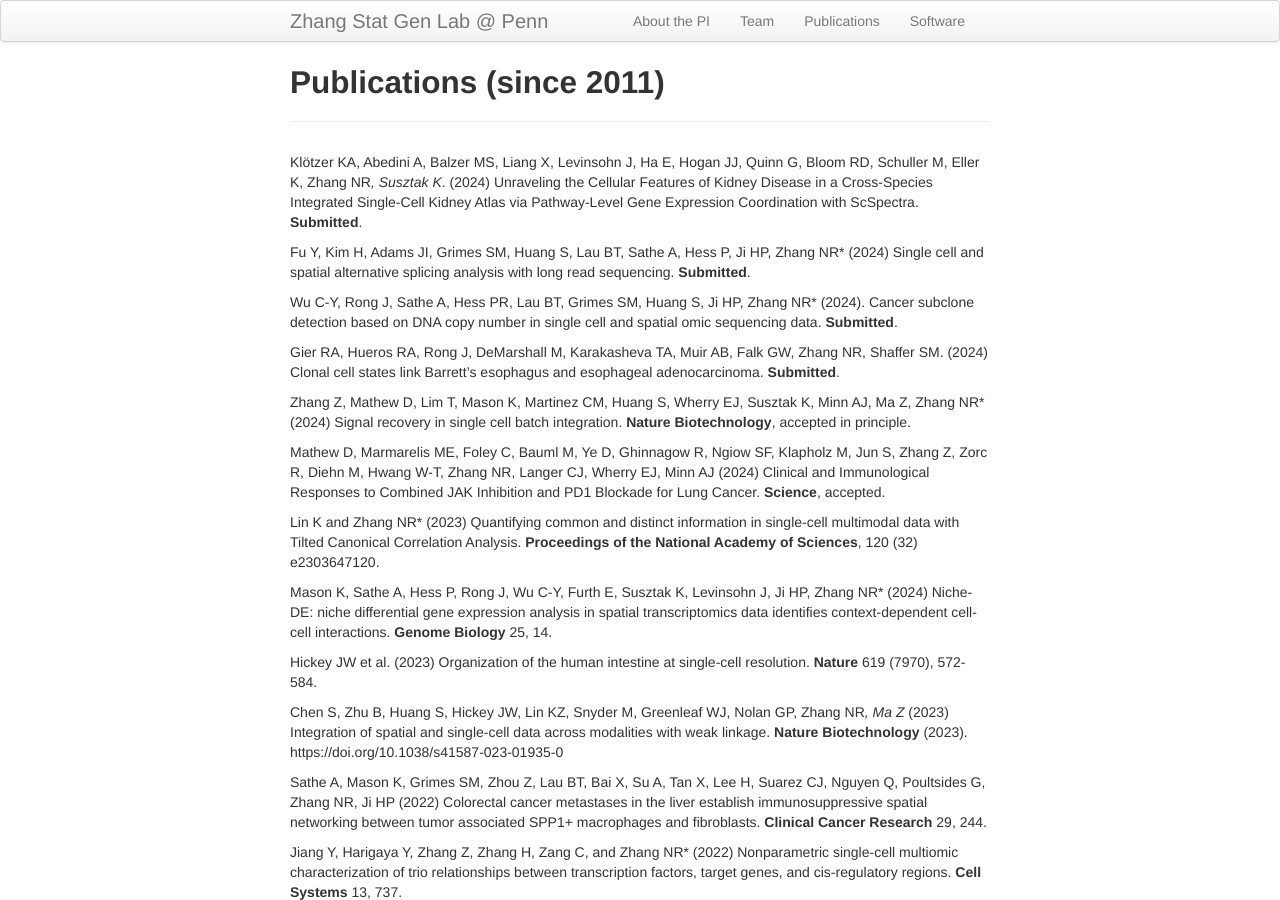
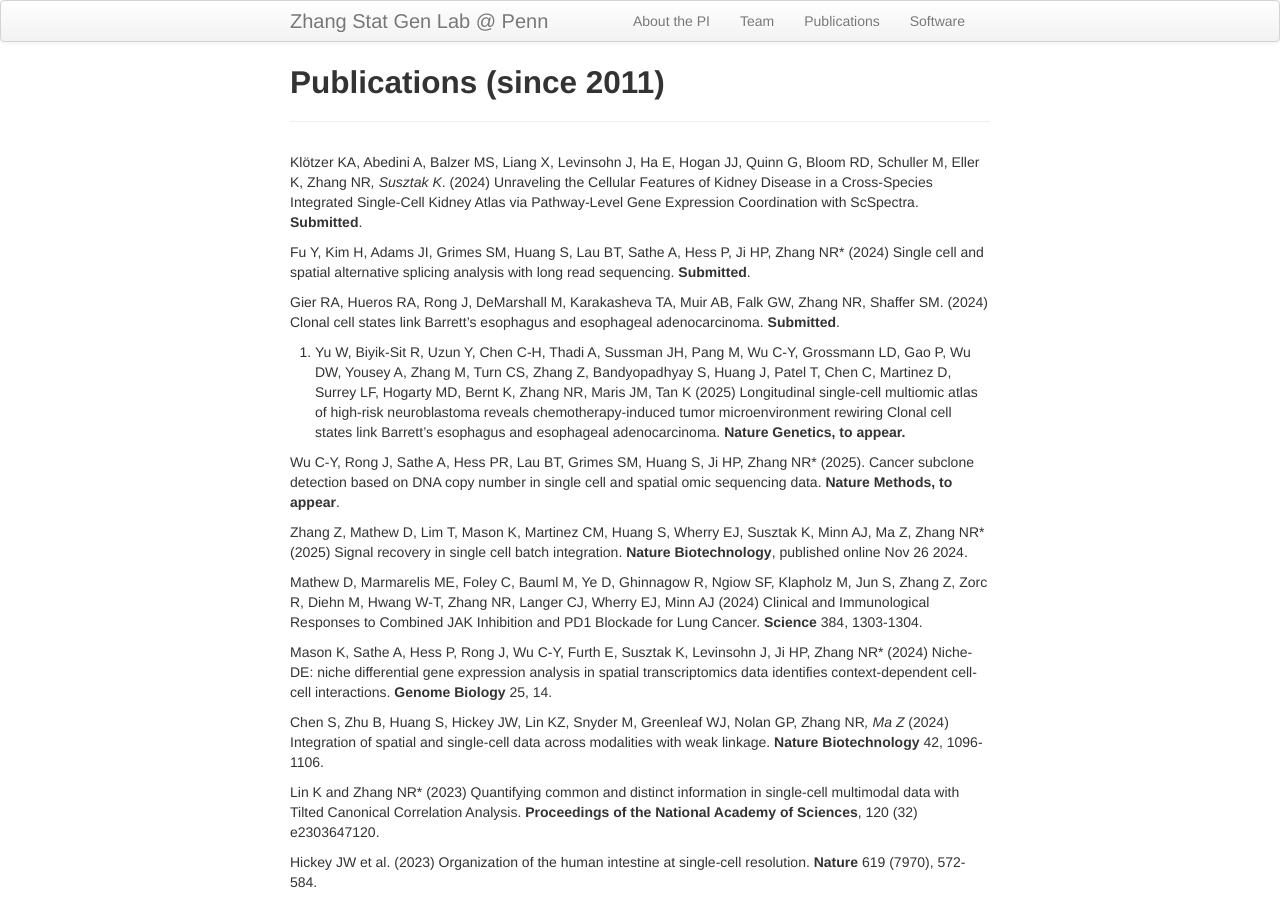
Before and after one commit to nzhanglab/nzhanglab.github.io, a Jekyll site: the page built from pages/pub.md, in a window 1280 px wide and 900 px high. Built offline with Jekyll 4.4.1, drawn with Linux system fonts in a browser that asks for light colours.

Commit message:
updated cv, pubs

```diff
--- a/pages/pub.md
+++ b/pages/pub.md
@@ -8,21 +8,23 @@ Klötzer KA, Abedini A, Balzer MS, Liang X, Levinsohn J, Ha E, Hogan JJ, Quinn G
 
 Fu Y, Kim H, Adams JI, Grimes SM, Huang S, Lau BT, Sathe A, Hess P, Ji HP, Zhang NR* (2024) Single cell and spatial alternative splicing analysis with long read sequencing.  **Submitted**.
 
-Wu C-Y, Rong J, Sathe A, Hess PR, Lau BT, Grimes SM, Huang S, Ji HP, Zhang NR* (2024). Cancer subclone detection based on DNA copy number in single cell and spatial omic sequencing data.  **Submitted**.
-
 Gier RA, Hueros RA, Rong J, DeMarshall M, Karakasheva TA, Muir AB, Falk GW, Zhang NR, Shaffer SM. (2024) Clonal cell states link Barrett’s esophagus and esophageal adenocarcinoma.  **Submitted**.
 
-Zhang Z, Mathew D, Lim T, Mason K, Martinez CM, Huang S, Wherry EJ, Susztak K, Minn AJ, Ma Z, Zhang NR* (2024) Signal recovery in single cell batch integration. **Nature Biotechnology**, accepted in principle.
+1.	Yu W, Biyik-Sit R, Uzun Y, Chen C-H, Thadi A, Sussman JH, Pang M, Wu C-Y, Grossmann LD, Gao P, Wu DW, Yousey A, Zhang M, Turn CS, Zhang Z, Bandyopadhyay S, Huang J, Patel T, Chen C, Martinez D, Surrey LF, Hogarty MD, Bernt K, Zhang NR, Maris JM, Tan K (2025) Longitudinal single-cell multiomic atlas of high-risk neuroblastoma reveals chemotherapy-induced tumor microenvironment rewiring Clonal cell states link Barrett’s esophagus and esophageal adenocarcinoma.  **Nature Genetics, to appear.**
 
-Mathew D, Marmarelis ME, Foley C, Bauml M, Ye D, Ghinnagow R, Ngiow SF, Klapholz M, Jun S, Zhang Z, Zorc R, Diehn M, Hwang W-T, Zhang NR, Langer CJ, Wherry EJ, Minn AJ (2024) Clinical and Immunological Responses to Combined JAK Inhibition and PD1 Blockade for Lung Cancer. **Science**, accepted.
+Wu C-Y, Rong J, Sathe A, Hess PR, Lau BT, Grimes SM, Huang S, Ji HP, Zhang NR* (2025). Cancer subclone detection based on DNA copy number in single cell and spatial omic sequencing data.  **Nature Methods, to appear**.
+
+Zhang Z, Mathew D, Lim T, Mason K, Martinez CM, Huang S, Wherry EJ, Susztak K, Minn AJ, Ma Z, Zhang NR* (2025) Signal recovery in single cell batch integration. **Nature Biotechnology**,  published online Nov 26 2024.
+
+Mathew D, Marmarelis ME, Foley C, Bauml M, Ye D, Ghinnagow R, Ngiow SF, Klapholz M, Jun S, Zhang Z, Zorc R, Diehn M, Hwang W-T, Zhang NR, Langer CJ, Wherry EJ, Minn AJ (2024) Clinical and Immunological Responses to Combined JAK Inhibition and PD1 Blockade for Lung Cancer. **Science** 384, 1303-1304.
+
+Mason K, Sathe A, Hess P, Rong J, Wu C-Y, Furth E, Susztak K, Levinsohn J, Ji HP, Zhang NR* (2024) Niche-DE: niche differential gene expression analysis in spatial transcriptomics data identifies context-dependent cell-cell interactions. **Genome Biology** 25, 14.
+
+Chen S, Zhu B, Huang S, Hickey JW, Lin KZ, Snyder M, Greenleaf WJ, Nolan GP, Zhang NR*, Ma Z* (2024) Integration of spatial and single-cell data across modalities with weak linkage.  **Nature Biotechnology** 42, 1096-1106.
 
 Lin K and Zhang NR* (2023) Quantifying common and distinct information in single-cell multimodal data with Tilted Canonical Correlation Analysis.  **Proceedings of the National Academy of Sciences**, 120 (32) e2303647120.
 
-Mason K, Sathe A, Hess P, Rong J, Wu C-Y, Furth E, Susztak K, Levinsohn J, Ji HP, Zhang NR* (2024) Niche-DE: niche differential gene expression analysis in spatial transcriptomics data identifies context-dependent cell-cell interactions. **Genome Biology** 25, 14.
-
 Hickey JW et al. (2023) Organization of the human intestine at single-cell resolution. **Nature** 619 (7970), 572-584.
-
-Chen S, Zhu B, Huang S, Hickey JW, Lin KZ, Snyder M, Greenleaf WJ, Nolan GP, Zhang NR*, Ma Z* (2023) Integration of spatial and single-cell data across modalities with weak linkage.  **Nature Biotechnology** (2023). https://doi.org/10.1038/s41587-023-01935-0
 
 Sathe A, Mason K, Grimes SM, Zhou Z, Lau BT, Bai X, Su A, Tan X, Lee H, Suarez CJ, Nguyen Q, Poultsides G, Zhang NR, Ji HP (2022) Colorectal cancer metastases in the liver establish immunosuppressive spatial networking between tumor associated SPP1+ macrophages and fibroblasts.  **Clinical Cancer Research** 29, 244.
 
```
Also changed, not shown: 1 other file.
